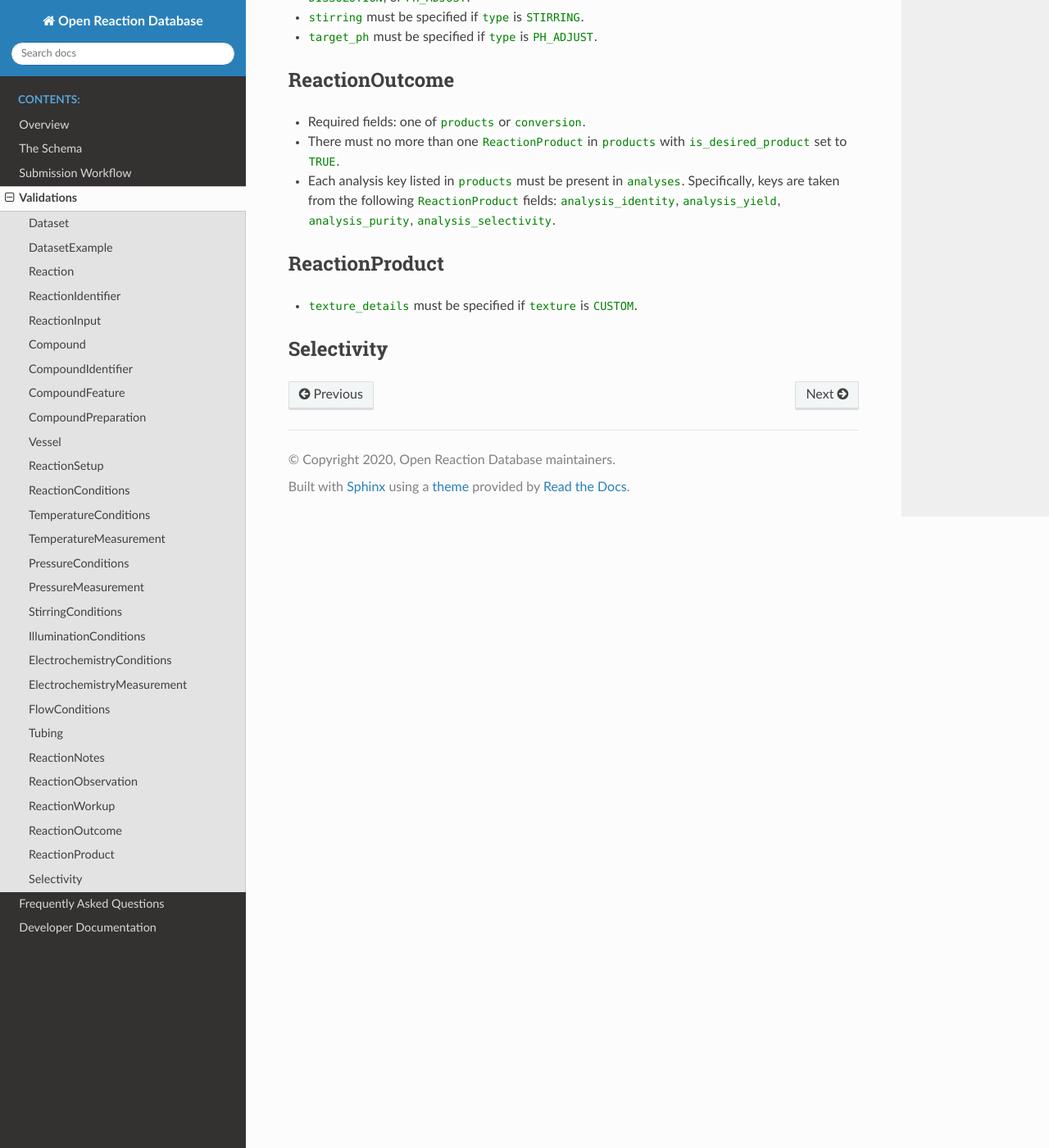
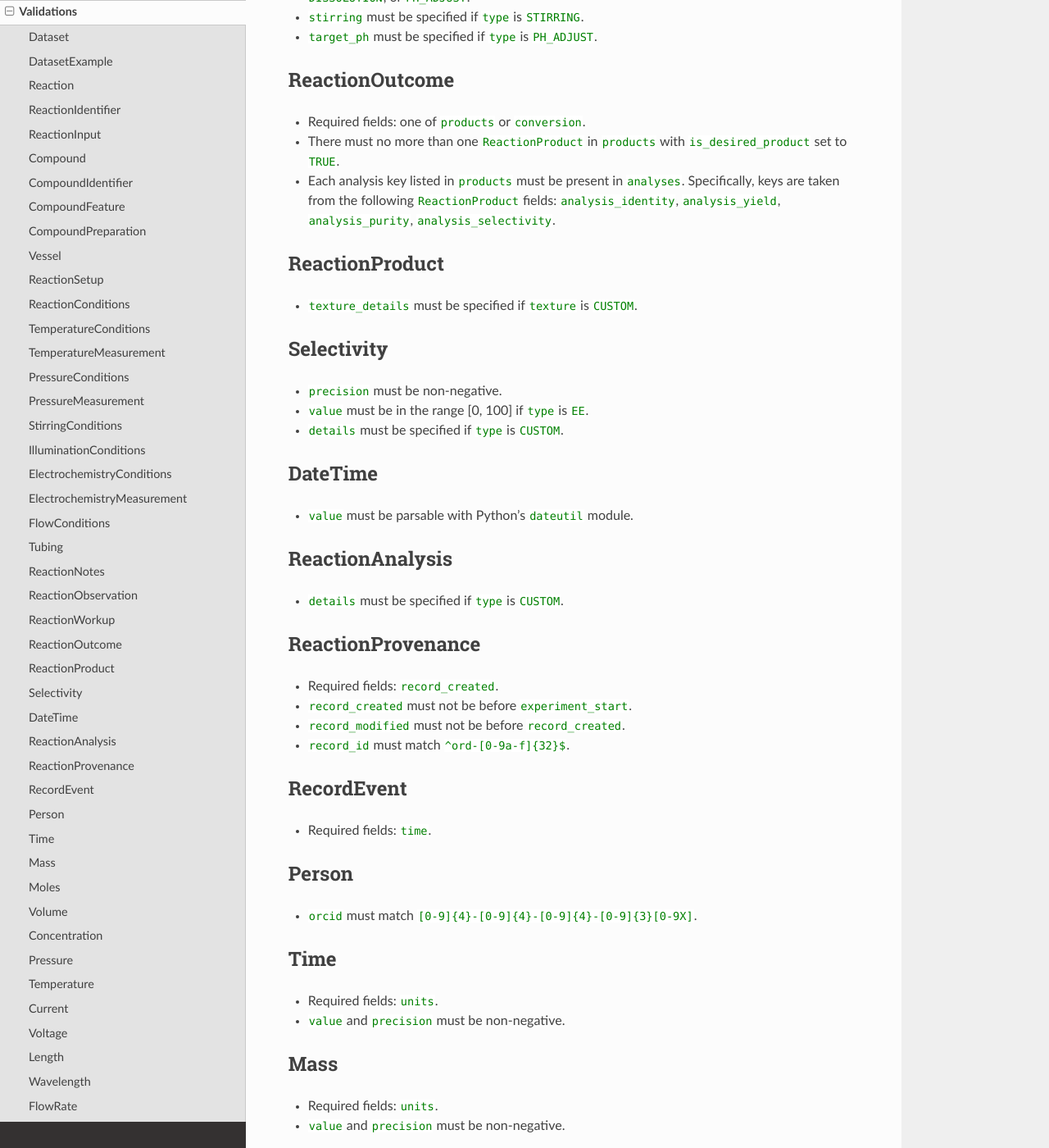
Before and after one commit to open-reaction-database/ord-schema, a Sphinx documentation site: the page built from docs/validations.md, in a window 1280 px wide and 1400 px high, scrolled down 3063 px. Shown: the whole window at 82% size. Built offline with Sphinx 7.4.7 and the Read the Docs theme 2.0.0, drawn with Linux system fonts in a browser that asks for light colours; some of the changed text lies outside the part shown.

Commit message:
first pass

```diff
--- a/docs/validations.md
+++ b/docs/validations.md
@@ -134,3 +134,105 @@ including required fields and checks for consistency across messages.
 * `texture_details` must be specified if `texture` is `CUSTOM`.
 
 ### Selectivity
+
+* `precision` must be non-negative.
+* `value` must be in the range \[0, 100\] if `type` is `EE`.
+* `details` must be specified if `type` is `CUSTOM`.
+
+### DateTime
+
+* `value` must be parsable with Python's `dateutil` module.
+
+### ReactionAnalysis
+
+* `details` must be specified if `type` is `CUSTOM`.
+
+### ReactionProvenance
+
+* Required fields: `record_created`.
+* `record_created` must not be before `experiment_start`.
+* `record_modified` must not be before `record_created`.
+* `record_id` must match `^ord-[0-9a-f]{32}$`.
+
+### RecordEvent
+
+* Required fields: `time`.
+
+### Person
+
+* `orcid` must match `[0-9]{4}-[0-9]{4}-[0-9]{4}-[0-9]{3}[0-9X]`.
+
+### Time
+
+* Required fields: `units`.
+* `value` and `precision` must be non-negative.
+
+### Mass
+
+* Required fields: `units`.
+* `value` and `precision` must be non-negative.
+
+### Moles
+
+* Required fields: `units`.
+* `value` and `precision` must be non-negative.
+
+### Volume
+
+* Required fields: `units`.
+* `value` and `precision` must be non-negative.
+
+### Concentration
+
+* Required fields: `units`.
+* `value` and `precision` must be non-negative.
+
+### Pressure
+
+* Required fields: `units`.
+* `value` and `precision` must be non-negative.
+
+### Temperature
+
+* Required fields: `units`.
+* Depending on `units`, `value` must be greater than or equal to:
+  * `CELSIUS`: -273.15
+  * `FAHRENHEIT`: -459
+  * `KELVIN`: 0
+* `precision` must be non-negative.
+
+### Current
+
+* Required fields: `units`.
+* `value` and `precision` must be non-negative.
+
+### Voltage
+
+* Required fields: `units`.
+* `value` and `precision` must be non-negative.
+
+### Length
+
+* Required fields: `units`.
+* `value` and `precision` must be non-negative.
+
+### Wavelength
+
+* Required fields: `units`.
+* `value` and `precision` must be non-negative.
+
+### FlowRate
+
+* Required fields: `units`.
+* `value` and `precision` must be non-negative.
+
+### Percentage
+
+* Required fields: `units`.
+* `value` and `precision` must be non-negative.
+* `value` must be in the range \[0, 105\].
+
+### Data
+
+* Required fields: one of `bytes_value`, `value`, or `url`.
+* `format` must be specified if `bytes_value` is set.
```
